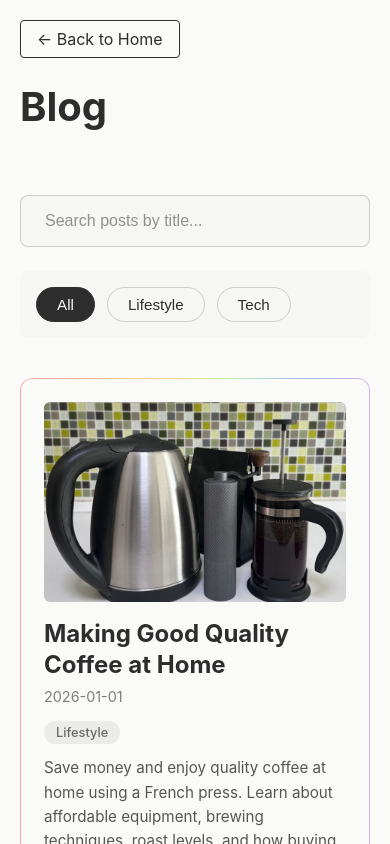
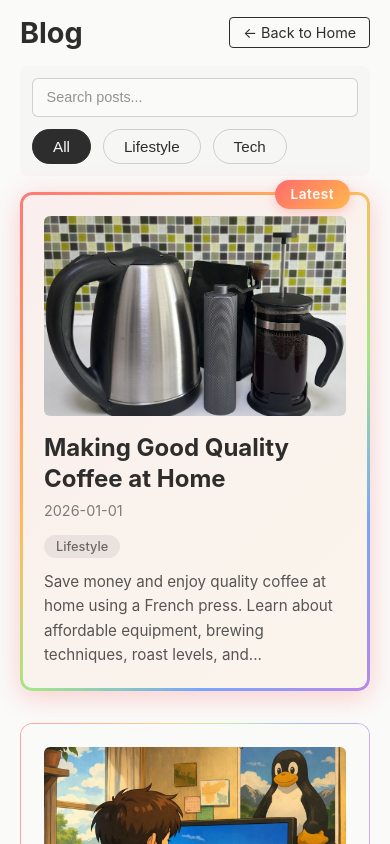
Before and after one commit to jintasit-yothee/personal-website, a Next.js app: page /blog in a window 390 px wide. Shown: the top 844 px of the page. Built offline with nearby package versions, Linux system fonts and the light colour scheme; no server answers.

Commit message:
Improve blog and contact page UI with enhanced filtering and layout

```diff
--- a/app/blog/BlogList.tsx
+++ b/app/blog/BlogList.tsx
@@ -45,19 +45,12 @@ export default function BlogList({ posts, allTags }: BlogListProps) {
     return matchesTag && matchesSearch;
   });
 
+  const excerptLength = 140;
+
   return (
     <>
-      <div className={styles.searchBar}>
-        <input
-          type="text"
-          placeholder="Search posts by title..."
-          value={searchQuery}
-          onChange={(e) => setSearchQuery(e.target.value)}
-          className={styles.searchInput}
-        />
-      </div>
-
       {allTags.length > 0 && (
+        <div className={styles.filterContainer}>
           <div className={styles.tagFilter}>
             <button
               className={`${styles.tagButton} ${!selectedTag ? styles.active : ""}`}
@@ -75,6 +68,16 @@ export default function BlogList({ posts, allTags }: BlogListProps) {
               </button>
             ))}
           </div>
+          <div className={styles.searchBar}>
+            <input
+              type="text"
+              placeholder="Search posts..."
+              value={searchQuery}
+              onChange={(e) => setSearchQuery(e.target.value)}
+              className={styles.searchInput}
+            />
+          </div>
+        </div>
       )}
 
       {filteredPosts.length === 0 ? (
@@ -85,14 +88,19 @@ export default function BlogList({ posts, allTags }: BlogListProps) {
         </p>
       ) : (
         <div className={styles.postsList}>
-          {filteredPosts.map((post) => (
+          {filteredPosts.map((post, index) => {
+            const isLatest = index === 0;
+            return (
               <article
                 key={post.slug}
-              className={styles.postCard}
+                className={`${styles.postCard} ${isLatest ? styles.latestPost : ''}`}
                 style={{
                   ['--gradient-colors' as any]: getRainbowGradient(post.date),
                 }}
               >
+                {isLatest && (
+                  <div className={styles.latestBadge}>Latest</div>
+                )}
                 <Link href={post.url} className={styles.postLink}>
                   {post.image && (
                     <div className={styles.thumbnail}>
@@ -118,12 +126,17 @@ export default function BlogList({ posts, allTags }: BlogListProps) {
                       </div>
                     )}
                     {post.excerpt && (
-                    <p className={styles.excerpt}>{post.excerpt}</p>
+                      <p className={styles.excerpt}>
+                        {post.excerpt.length > excerptLength
+                          ? `${post.excerpt.substring(0, post.excerpt.lastIndexOf(' ', excerptLength))}...`
+                          : post.excerpt}
+                      </p>
                     )}
                   </div>
                 </Link>
               </article>
-          ))}
+            );
+          })}
         </div>
       )}
     </>
--- a/app/blog/blog.module.css
+++ b/app/blog/blog.module.css
@@ -1,14 +1,13 @@
 .container {
   max-width: 1440px;
   margin: 0 auto;
-  padding: 40px 70px;
+  padding: 40px 70px 70px;
 }
 
 .backLink {
   color: var(--foreground);
   text-decoration: none;
   display: inline-block;
-  margin-bottom: 1.5rem;
   padding: 0.5rem 1rem;
   border: 1px solid var(--foreground);
   border-radius: 4px;
@@ -21,8 +20,10 @@
 }
 
 .header {
-  margin-bottom: 3rem;
-  padding-bottom: 1rem;
+  display: flex;
+  justify-content: space-between;
+  align-items: center;
+  margin-bottom: 1.5rem;
 }
 
 .header h1 {
@@ -79,6 +80,48 @@
 
 .postCard:hover::before {
   opacity: 1;
+}
+
+.latestPost {
+  background: linear-gradient(135deg,
+      rgba(255, 107, 107, 0.08),
+      rgba(255, 184, 77, 0.08));
+  box-shadow: 0 8px 24px rgba(255, 107, 107, 0.2),
+    0 0 30px rgba(255, 107, 107, 0.12);
+}
+
+.latestPost::before {
+  padding: 3px;
+  opacity: 1;
+  background: linear-gradient(135deg, var(--gradient-colors));
+  animation: pulse 2s ease-in-out infinite;
+}
+
+@keyframes pulse {
+
+  0%,
+  100% {
+    opacity: 1;
+  }
+
+  50% {
+    opacity: 0.8;
+  }
+}
+
+.latestBadge {
+  position: absolute;
+  top: -12px;
+  right: 20px;
+  background: linear-gradient(135deg, #FF6B6B, #FFB84D);
+  color: white;
+  padding: 0.4rem 1rem;
+  border-radius: 20px;
+  font-size: 0.85rem;
+  font-weight: 600;
+  letter-spacing: 0.5px;
+  box-shadow: 0 4px 12px rgba(255, 107, 107, 0.3);
+  z-index: 2;
 }
 
 .postLink {
@@ -141,17 +184,35 @@
   font-size: 0.95rem;
 }
 
+.filterContainer {
+  display: flex;
+  align-items: center;
+  gap: 1rem;
+  margin-bottom: 1.5rem;
+  padding: 1rem;
+  background: rgba(var(--foreground-rgb), 0.02);
+  border-radius: 8px;
+}
+
+.tagFilter {
+  display: flex;
+  flex-wrap: wrap;
+  gap: 0.75rem;
+  flex: 1;
+}
+
 .searchBar {
-  margin-bottom: 1.5rem;
+  flex-shrink: 0;
+  min-width: 250px;
 }
 
 .searchInput {
   width: 100%;
-  padding: 1rem 1.5rem;
-  font-size: 1rem;
+  padding: 0.5rem 1rem;
+  font-size: 0.95rem;
   border: 1px solid rgba(var(--foreground-rgb), 0.2);
-  border-radius: 8px;
-  background: rgba(var(--foreground-rgb), 0.02);
+  border-radius: 6px;
+  background: var(--background);
   color: var(--foreground);
   transition: all 0.3s cubic-bezier(0.4, 0, 0.2, 1);
   outline: none;
@@ -164,18 +225,8 @@
 
 .searchInput:focus {
   border-color: var(--foreground);
-  background: rgba(var(--foreground-rgb), 0.05);
-  box-shadow: 0 0 0 3px rgba(var(--foreground-rgb), 0.1);
-}
-
-.tagFilter {
-  display: flex;
-  flex-wrap: wrap;
-  gap: 0.75rem;
-  margin-bottom: 2.5rem;
-  padding: 1.5rem;
-  background: rgba(var(--foreground-rgb), 0.02);
-  border-radius: 8px;
+  background: var(--background);
+  box-shadow: 0 0 0 2px rgba(var(--foreground-rgb), 0.1);
 }
 
 .tagButton {
@@ -230,17 +281,44 @@
 
 @media (max-width: 768px) {
   .container {
-    padding: 20px;
+    padding: 15px 20px 20px;
+  }
+
+  .backLink {
+    padding: 0.4rem 0.8rem;
+    font-size: 0.9rem;
+  }
+
+  .header {
+    margin-bottom: 1rem;
+  }
+
+  .header h1 {
+    font-size: 1.8rem;
+  }
+
+  .filterContainer {
+    flex-direction: column;
+    align-items: stretch;
+    gap: 0.75rem;
+    padding: 0.75rem;
+    margin-bottom: 1rem;
+  }
+
+  .searchBar {
+    min-width: unset;
+    order: -1;
+  }
+
+  .searchInput {
+    padding: 0.65rem 0.85rem;
+    font-size: 0.9rem;
   }
 
   .postsList {
     grid-template-columns: 1fr;
   }
 
-  .tagFilter {
-    padding: 1rem;
-  }
-
   .postLink h2 {
     font-size: 1.5rem;
   }
--- a/app/blog/page.tsx
+++ b/app/blog/page.tsx
@@ -15,12 +15,11 @@ export default async function BlogPage() {
 
   return (
     <div className={styles.container}>
-      <Link href="/" className={styles.backLink}>
-        &larr; Back to Home
-      </Link>
-
       <header className={styles.header}>
         <h1>Blog</h1>
+        <Link href="/" className={styles.backLink}>
+          &larr; Back to Home
+        </Link>
       </header>
 
       <main className={styles.main}>
--- a/app/contact/contact.module.css
+++ b/app/contact/contact.module.css
@@ -21,10 +21,17 @@
 .container {
   display: flex;
   flex-direction: column;
-  align-items: center;
-  text-align: center;
+  align-items: flex-start;
+  text-align: left;
   gap: 40px;
   max-width: 800px;
+  width: 100%;
+}
+
+.header {
+  display: flex;
+  justify-content: space-between;
+  align-items: center;
   width: 100%;
 }
 
@@ -32,12 +39,10 @@
   color: var(--text-primary);
   text-decoration: none;
   display: inline-block;
-  margin-bottom: 1.5rem;
   padding: 0.5rem 1rem;
   border: 1px solid var(--text-primary);
   border-radius: 4px;
   transition: all 0.2s;
-  align-self: flex-start;
 }
 
 .backLink:hover {
@@ -66,6 +71,7 @@
   gap: 24px;
   width: 100%;
   margin-top: 20px;
+  justify-items: start;
 }
 
 .contactCard {
@@ -79,6 +85,7 @@
   text-decoration: none;
   transition: all 0.2s;
   text-align: left;
+  width: 100%;
 }
 
 .contactCard:hover {
@@ -120,7 +127,12 @@
   }
 
   .container h1 {
-    font-size: 36px;
+    font-size: 28px;
+  }
+
+  .backLink {
+    padding: 0.4rem 0.8rem;
+    font-size: 0.9rem;
   }
 
   .contactMethods {
```
Also changed, not shown: app/contact/page.tsx (+6 -4 lines). Lines whose indentation alone changed are shown as unchanged.
